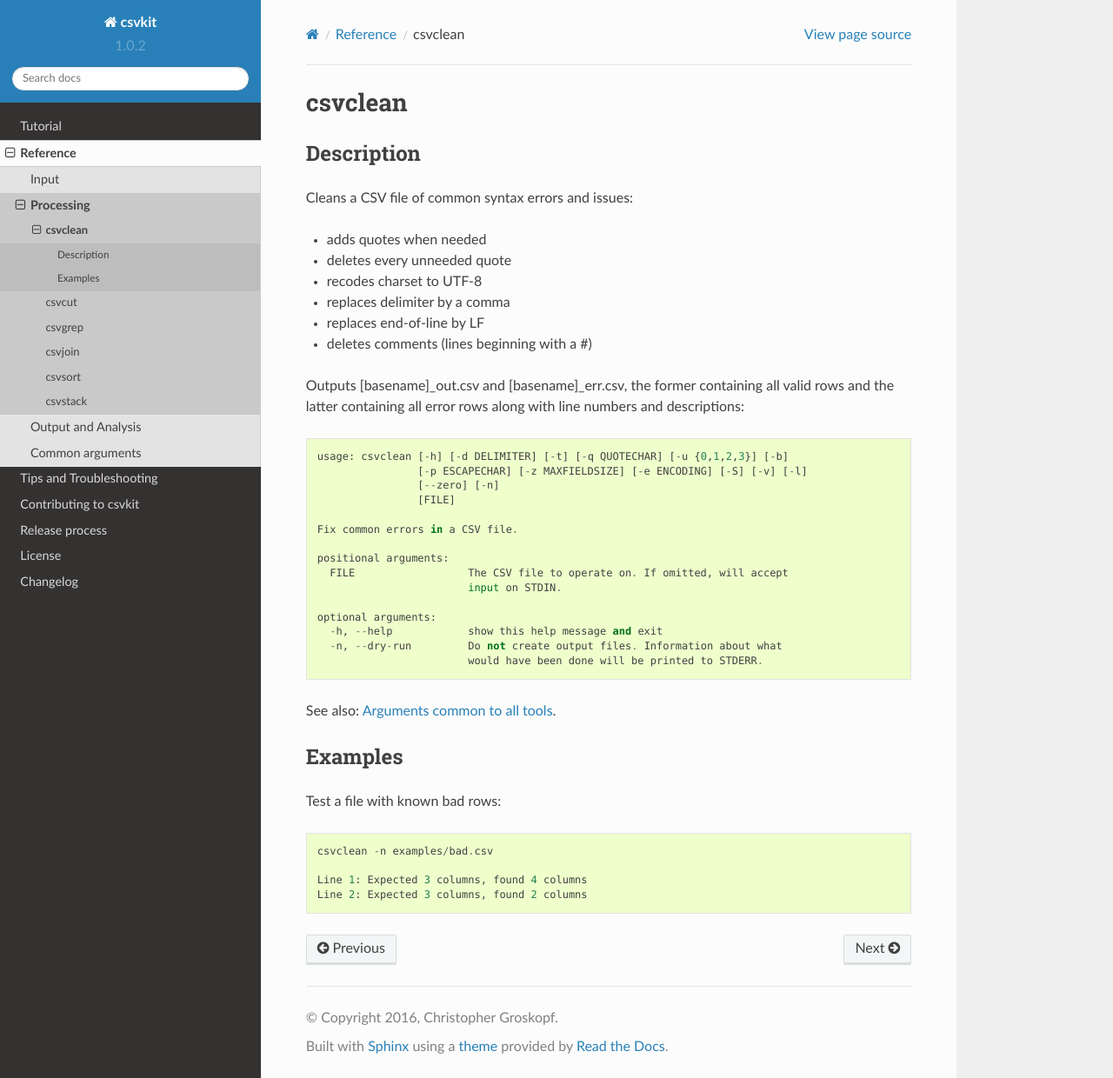
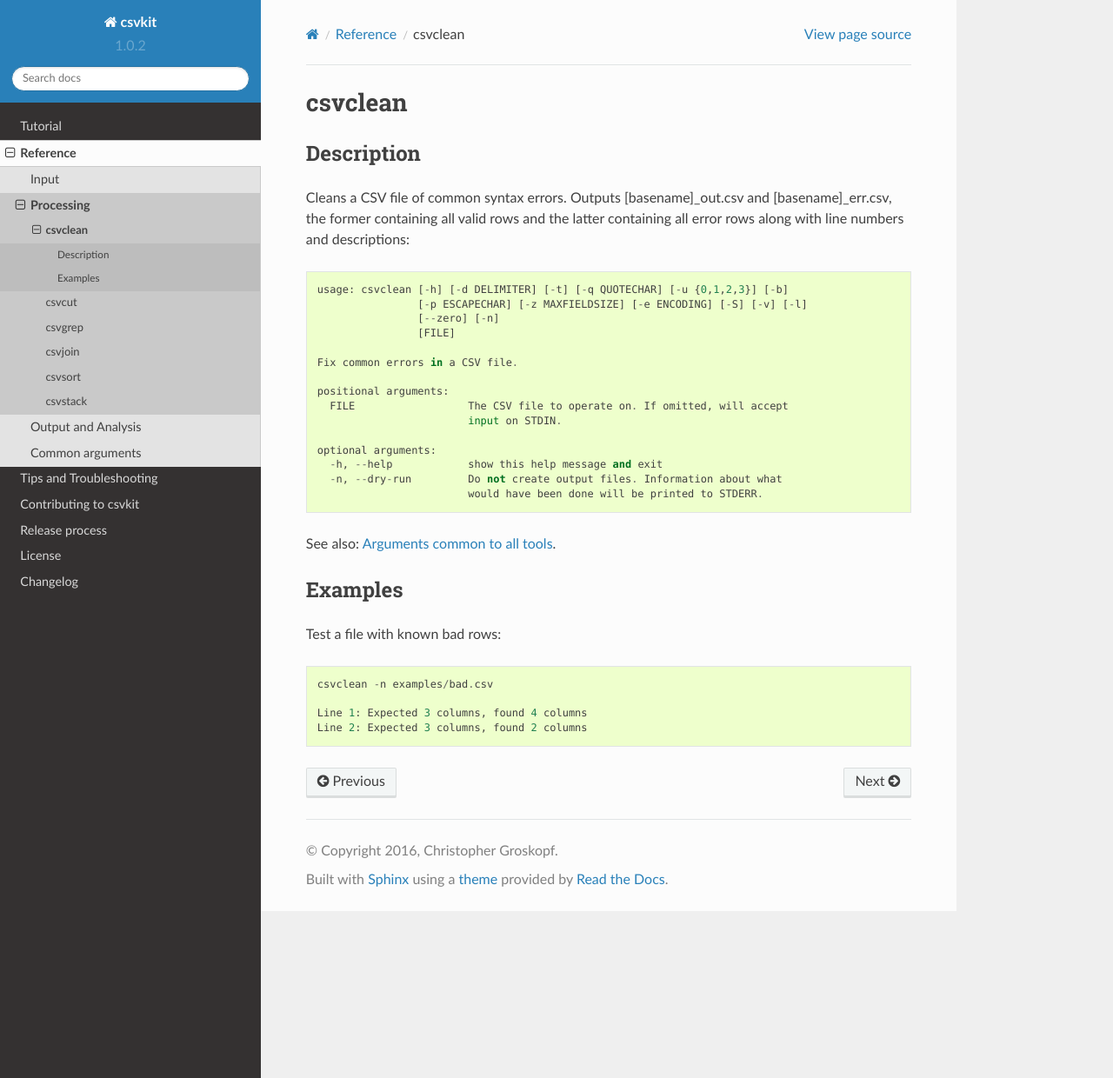
Before and after one commit to wireservice/csvkit, a Sphinx documentation site: the page built from docs/scripts/csvclean.rst, in a window 1280 px wide and 1240 px high. Shown: the whole window at 87% size. Built offline with Sphinx 7.4.7 and the Read the Docs theme 2.0.0, drawn with Linux system fonts in a browser that asks for light colours.

Commit message:
Revert "Better documentation"

```diff
--- a/docs/scripts/csvclean.rst
+++ b/docs/scripts/csvclean.rst
@@ -5,16 +5,7 @@ csvclean
 Description
 ===========
 
-Cleans a CSV file of common syntax errors and issues:
-
-* adds quotes when needed
-* deletes every unneeded quote
-* recodes charset to UTF-8
-* replaces delimiter by a comma
-* replaces end-of-line by LF
-* deletes comments (lines beginning with a #)
-
-Outputs [basename]_out.csv and [basename]_err.csv, the former containing all valid rows and the latter containing all error rows along with line numbers and descriptions::
+Cleans a CSV file of common syntax errors. Outputs [basename]_out.csv and [basename]_err.csv, the former containing all valid rows and the latter containing all error rows along with line numbers and descriptions::
 
     usage: csvclean [-h] [-d DELIMITER] [-t] [-q QUOTECHAR] [-u {0,1,2,3}] [-b]
                     [-p ESCAPECHAR] [-z MAXFIELDSIZE] [-e ENCODING] [-S] [-v] [-l]
```
